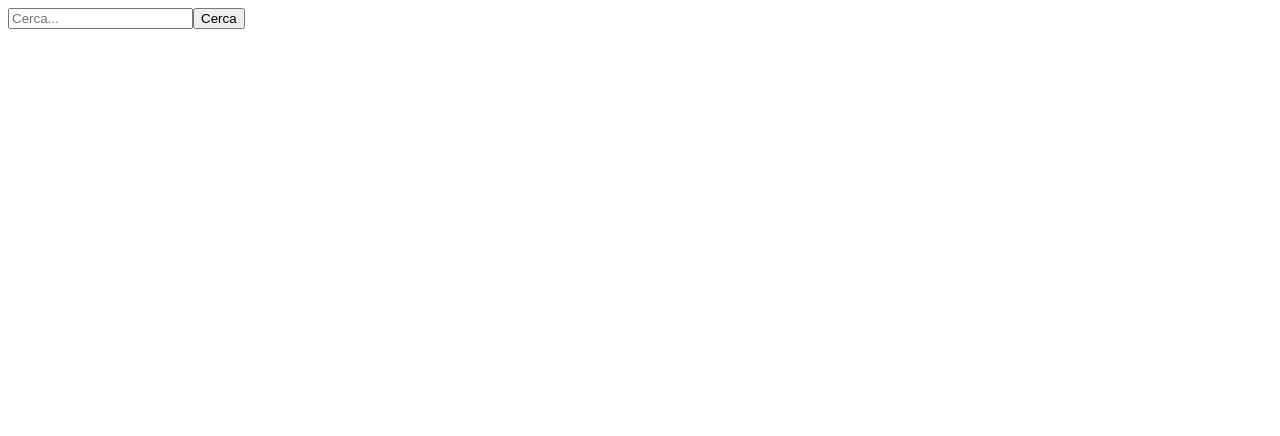
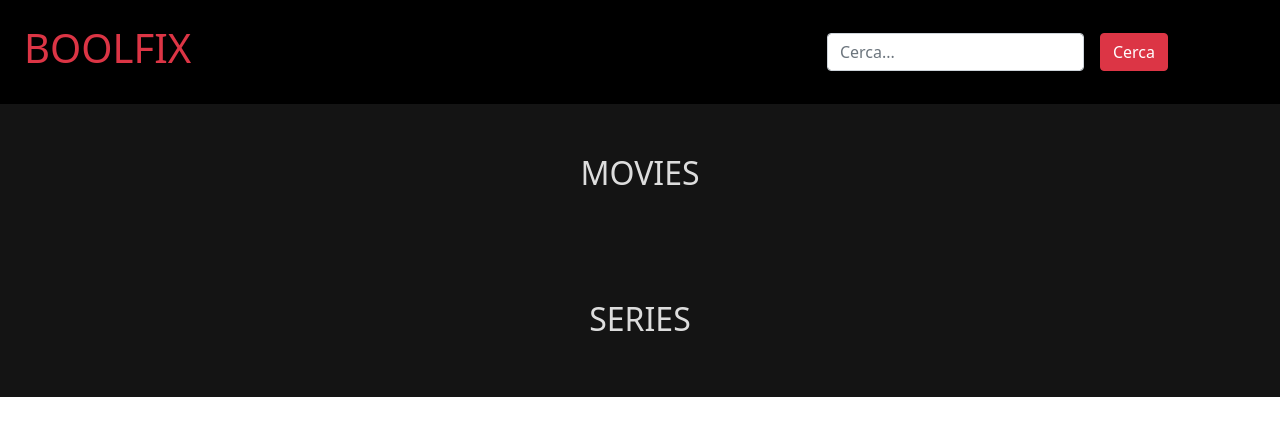
Before and after one commit to Damianp99/vue-boolflix, a Vue app: page / in a window 1280 px wide. Shown: the top 436 px of the page. Built offline with nearby package versions, Linux system fonts and the light colour scheme.

Commit message:
added some style

```diff
--- a/package.json
+++ b/package.json
@@ -9,6 +9,7 @@
   },
   "dependencies": {
     "axios": "^0.26.0",
+    "bootstrap": "^5.1.3",
     "core-js": "^3.6.5",
     "vue": "^2.6.11"
   },
--- a/src/App.vue
+++ b/src/App.vue
@@ -1,26 +1,43 @@
 <template>
-  <div>
-    <div>
+  <div class="text-center">
+    <header class="p-4 d-flex justify-content-between align-items-center">
+      <h1 class="text-danger">BOOLFIX</h1>
+      <div class="mx-5">
         <Search @search="getApiItems" />
       </div>
-    <div v-for="movie in movies" :key="movie.id">
+    </header>
+    <main>
+      <div class="container">
+        <h2>MOVIES</h2>
+        <div class="row">
+          <div v-for="movie in movies" :key="movie.id" class="col-4">
             <CardItem
               :title="movie.title"
               :original="movie.original_title"
               :language="movie.original_language"
               :vote="movie.vote_average"
+              :overview="movie.overview"
               :poster="movie.poster_path"
             />
           </div>
-    <div v-for="serie in series" :key="serie.id">
+        </div>
+      </div>
+      <div class="container">
+        <h2>SERIES</h2>
+        <div class="row">
+          <div v-for="serie in series" :key="serie.id" class="col-4">
             <CardItem
               :name="serie.name"
               :originalname="serie.original_name"
               :language="serie.original_language"
               :vote="serie.vote_average"
+              :overview="serie.overview"
               :poster="serie.poster_path"
             />
           </div>
+        </div>
+      </div>
+    </main>
   </div>
 </template>
 
--- a/src/assets/scss/style.scss
+++ b/src/assets/scss/style.scss
@@ -0,0 +1,26 @@
+@import '~bootstrap/scss/bootstrap.scss';
+
+// HEADER
+header{
+   background-color:#000;
+
+}
+// MAIN
+main{
+    background-color: #141414;
+}
+
+// ICON
+
+[class^="fa-"] {
+    color: #FFD700;
+  }
+
+//TITLE
+h1 ,h2{
+    color:#DDDDDD
+}
+
+h2{
+    padding:50px 0px
+}
--- a/src/components/CardItem.vue
+++ b/src/components/CardItem.vue
@@ -1,16 +1,19 @@
 <template>
+  <div class="container text-white">
     <div>
-    <ul>
+      <div class="p-5 card-item d-flex align-items-center">
+        <ul class="list-unstyled">
           <li>{{ title || name }}</li>
           <li>{{ original || originalname }}</li>
           <li v-if="language === 'it'">
-        <img src="../assets/img/it.png" alt="italian flag" />
+            <img class="flag" src="../assets/img/it.png" alt="italian flag" />
           </li>
           <li v-else-if="language === 'en'">
-        <img src="../assets/img/en.png" alt="english flag" />
+            <img class="flag" src="../assets/img/en.png" alt="english flag" />
           </li>
           <li v-else>{{ language }}</li>
           <li>
+            <strong><span>VOTO:</span></strong>
             <i
               v-for="star in 5"
               :key="star"
@@ -18,8 +21,11 @@
               :class="star <= score ? 'fa-solid' : 'fa-regular'"
             ></i>
           </li>
+          <li>{{ overview }}</li>
           <li><img :src="imagesUri + poster" alt="cinematic poster" /></li>
         </ul>
+      </div>
+    </div>
   </div>
 </template>
 
@@ -41,6 +47,7 @@
     "poster",
     "series",
     "movies",
+    "overview",
   ],
   computed: {
     score() {
@@ -51,4 +58,11 @@
 </script>
 
 <style lang="scss" scoped>
+@import "../assets/scss/style.scss";
+.card-item {
+}
+
+.flag {
+  width: 50px;
+}
 </style>
--- a/src/components/Search.vue
+++ b/src/components/Search.vue
@@ -1,12 +1,13 @@
 <template>
-  <div>
+  <div class="d-flex mx-4">
     <input
+      class="form-control"
       type="text"
       placeholder="Cerca..."
       v-model.trim="word"
       @keyup.enter="search"
     />
-    <button @click="search">Cerca</button>
+    <button class="btn btn-danger mx-3" @click="search">Cerca</button>
   </div>
 </template>
 
@@ -26,5 +27,6 @@
 };
 </script>
 
-<style>
+<style lang="scss" scoped>
+@import "../assets/scss/style.scss";
 </style>
```
Also changed, not shown: 8 other files (tests, documents, lock files or other folders). Lines whose indentation alone changed are shown as unchanged.
